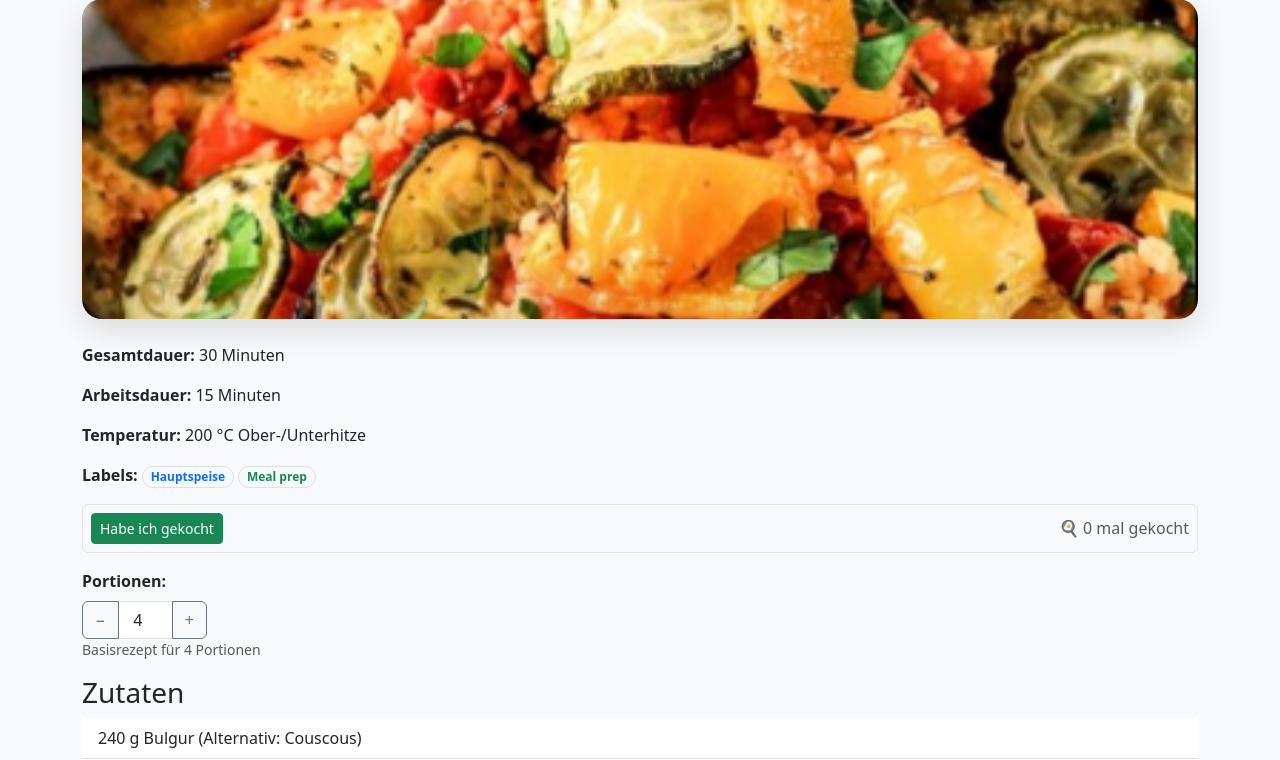
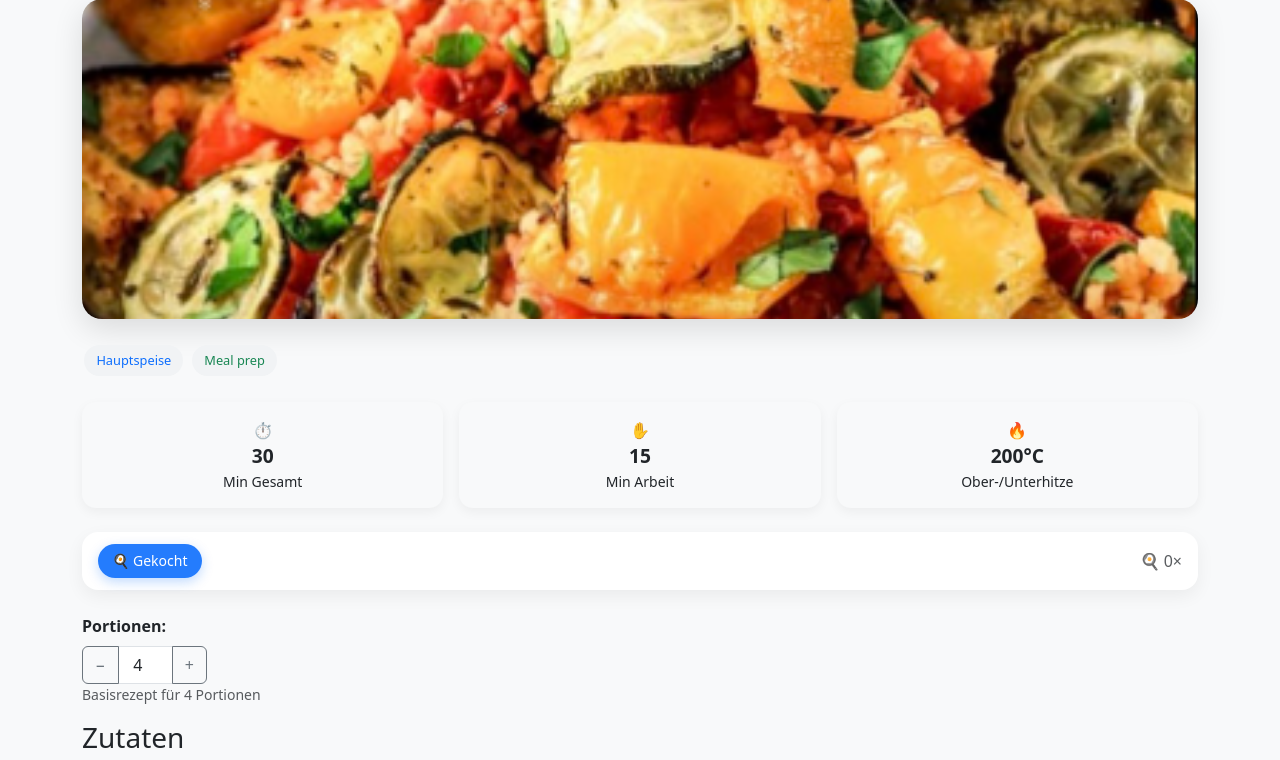
Before and after one commit to tobihemmi/rezepte, a Django app: a page that uses recipes/templates/recipes/recipe_detail.html in a window 1280 px wide. Shown: the part 148-908 px from the top of the page. Run offline with Django 5.2, Linux system fonts and the light colour scheme; data comes from the database, SQL or seed files in the repository; both versions use the stored data as it was after the commit; some libraries are stand-ins or nearby versions.

Commit message:
detail view styling

```diff
--- a/recipes/static/recipes/style.css
+++ b/recipes/static/recipes/style.css
@@ -120,6 +120,7 @@ li a {
 }
 
 .btn-ios-secondary {
+    border-radius: 999px; /* Pill */
     background: rgba(108, 117, 125, 0.15);
     color: #333;
     box-shadow: none;
@@ -135,3 +136,35 @@ li a {
     border-radius: 20px;
     box-shadow: 0 10px 30px rgba(0,0,0,0.12);
 }
+.info-tile {
+    background: #f8f9fa;
+    border-radius: 14px;
+    padding: 1rem;
+    text-align: center;
+    box-shadow: 0 4px 12px rgba(0,0,0,0.05);
+}
+
+.info-tile strong {
+    display: block;
+    font-size: 1.2rem;
+}
+.chip {
+    display: inline-block;
+    padding: 0.35rem 0.75rem;
+    border-radius: 999px;
+    font-size: 0.8rem;
+    margin: 0.15rem;
+    background: #f1f3f5;
+}
+
+.chip-category { color: #0d6efd; }
+.chip-event { color: #198754; }
+.action-bar {
+    display: flex;
+    justify-content: space-between;
+    align-items: center;
+    background: #fff;
+    padding: 0.75rem 1rem;
+    border-radius: 16px;
+    box-shadow: 0 6px 18px rgba(0,0,0,0.06);
+}
--- a/recipes/templates/recipes/recipe_detail.html
+++ b/recipes/templates/recipes/recipe_detail.html
@@ -61,29 +61,65 @@
             </div>
             {% endif %}
 
+            <!-- Labels -->
+             {% if recipe.labels.all %}
+            <div class="mb-4">
+                {% for label in recipe.labels.all %}
+                    <span class="chip chip-{{ label.label_type }}">
+                        {{ label.name }}
+                    </span>
+                {% endfor %}
+            </div>
+            {% endif %}
 
             <!-- Dauer & Temperatur -->
-            {% if recipe.duration_minutes %}<p><strong>Gesamtdauer:</strong> {{ recipe.duration_minutes }} Minuten</p>{% endif %}
-            {% if recipe.working_time %}<p><strong>Arbeitsdauer:</strong> {{ recipe.working_time }} Minuten</p>{% endif %}
-            {% if recipe.temperature_celsius %}<p><strong>Temperatur:</strong> {{ recipe.temperature_celsius }} °C Ober-/Unterhitze</p>{% endif %}
+            <div class="row g-3 mb-4">
+                {% if recipe.duration_minutes %}
+                <div class="col-6 col-md-4">
+                    <div class="info-tile">
+                        ⏱️ <strong>{{ recipe.duration_minutes }}</strong>
+                        <small>Min Gesamt</small>
+                    </div>
+                </div>
+                {% endif %}
 
-            <!-- Labels -->
-            {% if recipe.labels.all %}
-            <p><strong>Labels:</strong>
-                {% for label in recipe.labels.all %}
-                    {% if label.label_type == "category" %}
-                        <span class="badge rounded-pill border text-primary">{{ label.name }}</span>
-                    {% elif label.label_type == "event" %}
-                        <span class="badge rounded-pill border text-success">{{ label.name }}</span>
-                    {% else %}
-                        <span class="badge rounded-pill border text-secondary">{{ label.name }}</span>
-                    {% endif %}
-                {% endfor %}
-            </p>
-            {% endif %}
+                {% if recipe.working_time %}
+                <div class="col-6 col-md-4">
+                    <div class="info-tile">
+                        ✋ <strong>{{ recipe.working_time }}</strong>
+                        <small>Min Arbeit</small>
+                    </div>
+                </div>
+                {% endif %}
+
+                {% if recipe.temperature_celsius %}
+                <div class="col-12 col-md-4">
+                    <div class="info-tile">
+                        🔥 <strong>{{ recipe.temperature_celsius }}°C</strong>
+                        <small>Ober-/Unterhitze</small>
+                    </div>
+                </div>
+                {% endif %}
+            </div>
 
             <!-- 🍳 Koch-Counter -->
-            <div class="mb-3 p-2 border rounded d-flex flex-wrap align-items-center gap-2">
+             <div class="action-bar mb-4">
+                <form method="post" class="d-flex gap-2 mb-0">
+                    {% csrf_token %}
+                    <button type="submit" name="cooked" class="btn btn-ios btn-sm">
+                        🍳 Gekocht
+                    </button>
+                    {% if recipe.cooked_count > 0 %}
+                    <button type="submit" name="undo_cooked" class="btn btn-ios-secondary btn-sm">
+                        Rückgängig
+                    </button>
+                    {% endif %}
+                </form>
+
+                <span class="text-muted">🍳 {{ recipe.cooked_count }}×</span>
+            </div>
+
+            <!-- <div class="mb-3 p-2 border rounded d-flex flex-wrap align-items-center gap-2">
                 <form method="post" class="d-flex align-items-center gap-2 mb-0">
                     {% csrf_token %}
                     <button type="submit" name="cooked" class="btn btn-success btn-sm">Habe ich gekocht</button>
@@ -92,7 +128,7 @@
                     {% endif %}
                 </form>
                 <span class="text-muted ms-auto">🍳 {{ recipe.cooked_count }} mal gekocht</span>
-            </div>
+            </div> -->
 
             <!-- Portionsauswahl -->
             <div class="mb-3">
```
Also changed, not shown: db.sqlite3.
